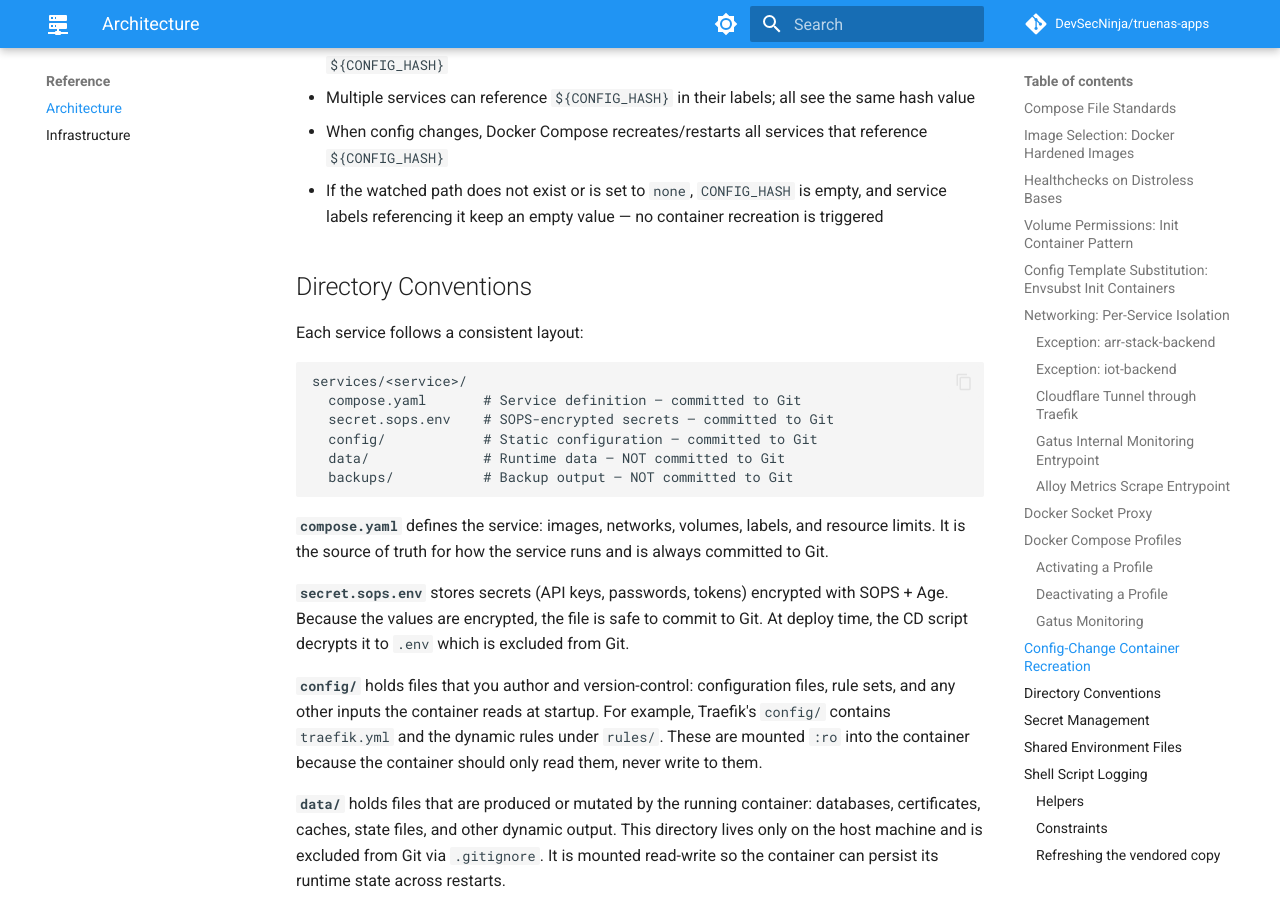
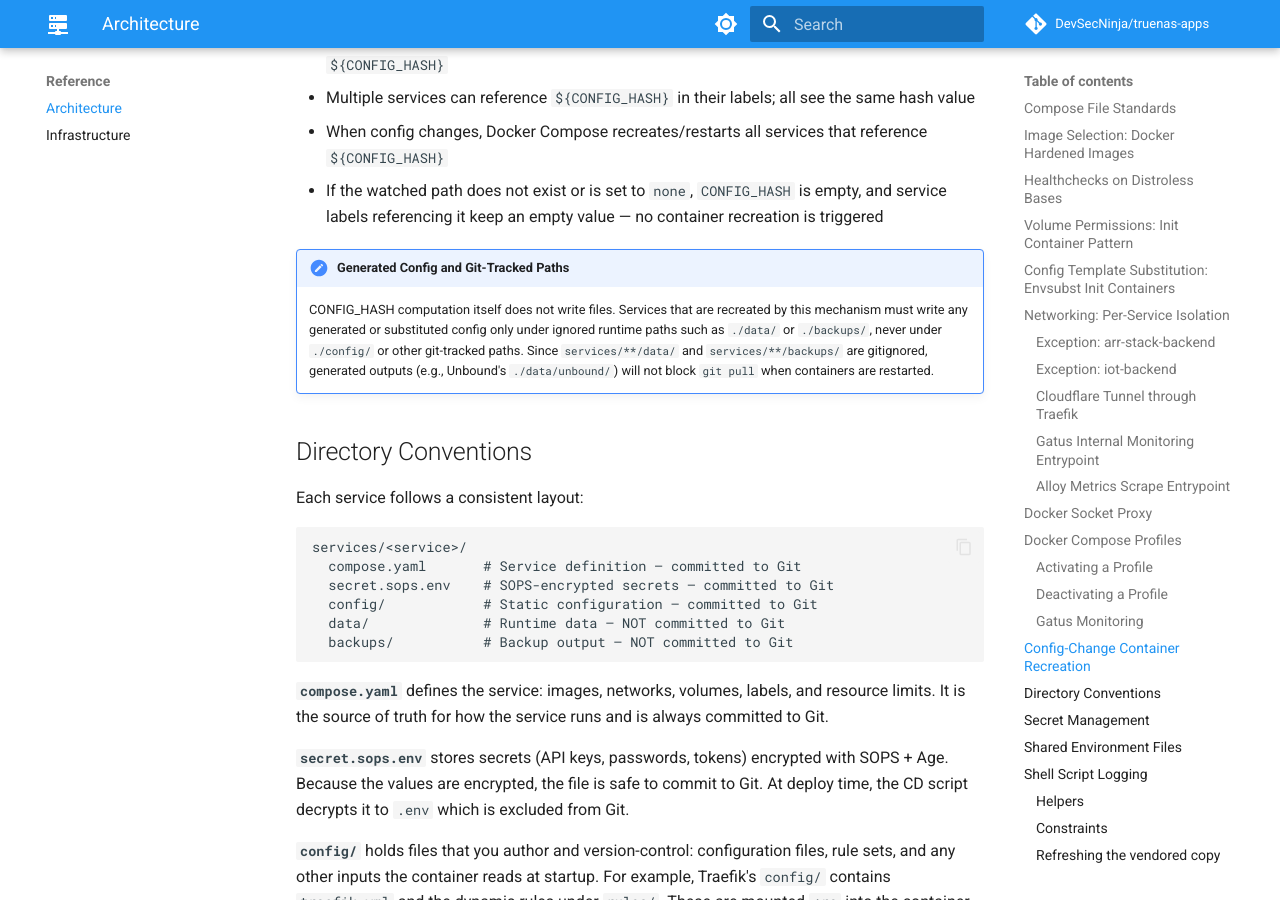
Before and after one commit to DevSecNinja/truenas-apps, an MkDocs documentation site: the page built from docs/ARCHITECTURE.md, in a window 1280 px wide and 900 px high, scrolled down 17404 px. Built offline with MkDocs 1.6.1 and Material for MkDocs 9.7.7, drawn with Linux system fonts in a browser that asks for light colours; comment, search, counter and statistics services are not loaded.

Commit message:
docs(architecture): clarify config reload git safety
Agent-Logs-Url: https://github.com/DevSecNinja/truenas-apps/sessions/c8ee7ebd-49b3-440e-8d96-16caf6272932

Co-authored-by: DevSecNinja <14926452+DevSecNinja@users.noreply.github.com>

```diff
--- a/docs/ARCHITECTURE.md
+++ b/docs/ARCHITECTURE.md
@@ -441,6 +441,10 @@ When a profile is inactive, its containers do not exist, so their Traefik labels
 - When config changes, Docker Compose recreates/restarts all services that reference `${CONFIG_HASH}`
 - If the watched path does not exist or is set to `none`, `CONFIG_HASH` is empty, and service labels referencing it keep an empty value — no container recreation is triggered
 
+<!-- dprint-ignore -->
+!!! note "Generated Config and Git-Tracked Paths"
+    CONFIG_HASH computation itself does not write files. Services that are recreated by this mechanism must write any generated or substituted config only under ignored runtime paths such as `./data/` or `./backups/`, never under `./config/` or other git-tracked paths. Since `services/**/data/` and `services/**/backups/` are gitignored, generated outputs (e.g., Unbound's `./data/unbound/`) will not block `git pull` when containers are restarted.
+
 ## Directory Conventions
 
 Each service follows a consistent layout:
```
